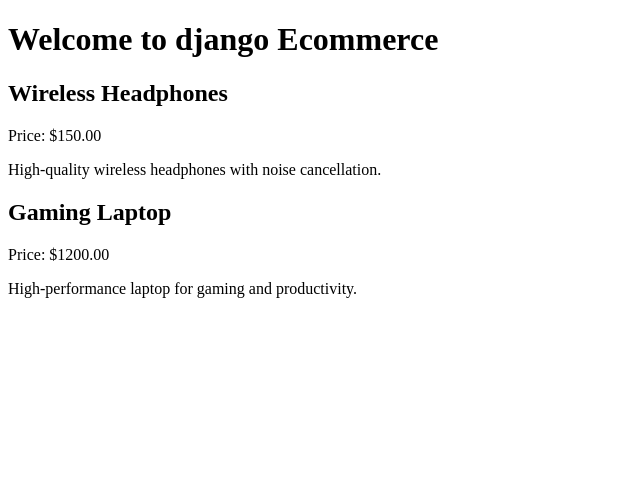
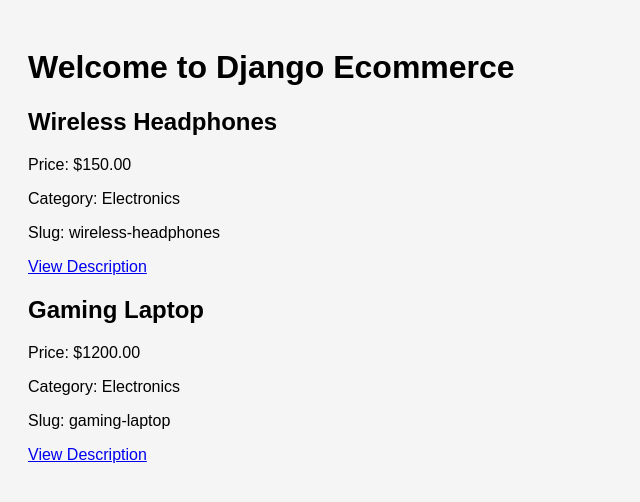
Before and after one commit to smile-1006/e-com-shop, a Django app: page / in a window 1280 px wide. Shown: the top 502 px of the page, without its empty margins (0-640 px from the left). Run offline with Django 5.2, Linux system fonts and the light colour scheme; data comes from the database, SQL or seed files in the repository; both versions use the stored data as it was after the commit.

Commit message:
feat: enhance product management with detailed views and improved URL routing

```diff
--- a/backend_ecom/app/urls.py
+++ b/backend_ecom/app/urls.py
@@ -1,17 +1,21 @@
+# urls.py
 from django.urls import path, include
 from rest_framework.routers import DefaultRouter
 from rest_framework.authtoken.views import obtain_auth_token
-from .views import *
+from .views import app, product_detail
 from products.views import ProductViewSet, CartManagementViewSet, OrderManagementViewSet
-
-urlpatterns = [
-    path('', app, name="app"),  # Include the app's URLs under the 'api/' prefix
-    path('api-token-auth/', obtain_auth_token, name='api_token_auth'),
-]
 
 router = DefaultRouter()
 router.register(r'products', ProductViewSet)
 router.register(r'cart', CartManagementViewSet)
 router.register(r'orders', OrderManagementViewSet)
 
+urlpatterns = [
+    path('', app, name="app"),
+    path('api-token-auth/', obtain_auth_token, name='api_token_auth'),
+]
+
 urlpatterns += router.urls
+urlpatterns += [
+    path('<slug:slug>/', product_detail, name='product_detail'),
+]
--- a/backend_ecom/app/views.py
+++ b/backend_ecom/app/views.py
@@ -3,5 +3,17 @@
 
 # Create your views here.
 def app(request):
-    products = Product.objects.all()  # Fetch all products
-    return render(request, 'app.html', {'products': products})
+    products = Product.objects.all() # Fetch all products
+
+    context = {
+        'products': products,
+    }
+    return render(request, 'app.html', context)
+
+# def first_page(request):
+#     return render(request, 'first_page.html')
+
+def product_detail(request, slug):
+    product = Product.objects.get(slug=slug)
+    context = { 'product': product }
+    return render(request, 'product_detail.html', context)
--- a/backend_ecom/products/models.py
+++ b/backend_ecom/products/models.py
@@ -5,16 +5,18 @@
 
 class Category(models.Model):
     category_name = models.CharField(max_length=255)
-    slug = models.SlugField(max_length= 200, unique=True, blank=True)
+    slug = models.SlugField(max_length= 200, blank=True)
 
-    def save(self, *args, **kwargs):
-        self.slug=slugify(self.category_name)
-        super(Category,self).save(*args, **kwargs)
+    class Meta:
+        verbose_name_plural = "Categories"
+
+    def __str__(self):
+        return self.category_name
 
 class Product(models.Model):
     product_name = models.CharField(max_length=255)
     slug = models.SlugField(max_length= 200, blank=True)
-    category = models.ForeignKey(Category, on_delete=models.CASCADE)
+    category = models.ForeignKey(Category,related_name="products", on_delete=models.CASCADE)
     price = models.DecimalField(max_digits=10, decimal_places=2)
     description = models.TextField()
     # image = models.ImageField(upload_to='products/')
@@ -25,6 +27,10 @@
     def save(self, *args, **kwargs):
         self.slug = slugify(self.product_name)
         super(Product, self).save(*args, **kwargs)
+
+    def __str__(self):
+        return self.product_name
+
 
 class CartManagement(models.Model):
     user = models.ForeignKey('app.User', on_delete=models.CASCADE)
--- a/backend_ecom/templates/app.html
+++ b/backend_ecom/templates/app.html
@@ -1,21 +1,32 @@
+<!-- app.html -->
 <!DOCTYPE html>
 <html lang="en">
 <head>
     <meta charset="UTF-8">
     <meta name="viewport" content="width=device-width, initial-scale=1.0">
     <title>Django Ecommerce</title>
+    <style>
+        body {
+            font-family: Arial, sans-serif;
+            background-color: #f5f5f5;
+            padding: 20px;
+        }
+    </style>
 </head>
 <body>
-    <h1>Welcome to django Ecommerce</h1>
+    <h1>Welcome to Django Ecommerce</h1>
+    {% block content %}
     <div class="product-list">
         {% for product in products %}
         <div class="product-card">
             <h2>{{ product.product_name }}</h2>
             <p>Price: ${{ product.price }}</p>
-            <p>{{ product.description }}</p>
-            <!-- You can add more product details here -->
+            <p>Category: {{ product.category }}</p>
+            <p>Slug: {{ product.slug }}</p>
+            <a class="view-description" href="/{{ product.slug }}/">View Description</a>
         </div>
         {% endfor %}
     </div>
+    {% endblock %}
 </body>
 </html>
```
Also changed, not shown: backend_ecom/templates/firstpage.html (+10 -6 lines), backend_ecom/templates/product_detail.html (added, +23 -0 lines), backend_ecom/db.sqlite3, backend_ecom/products/migrations/0002_alter_category_options_alter_category_slug_and_more.py (added).
